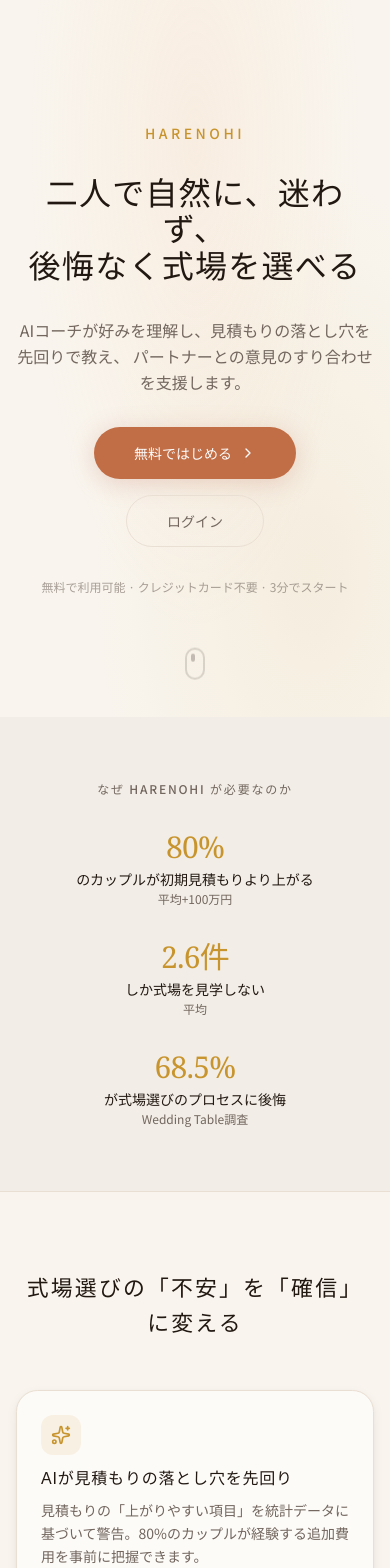
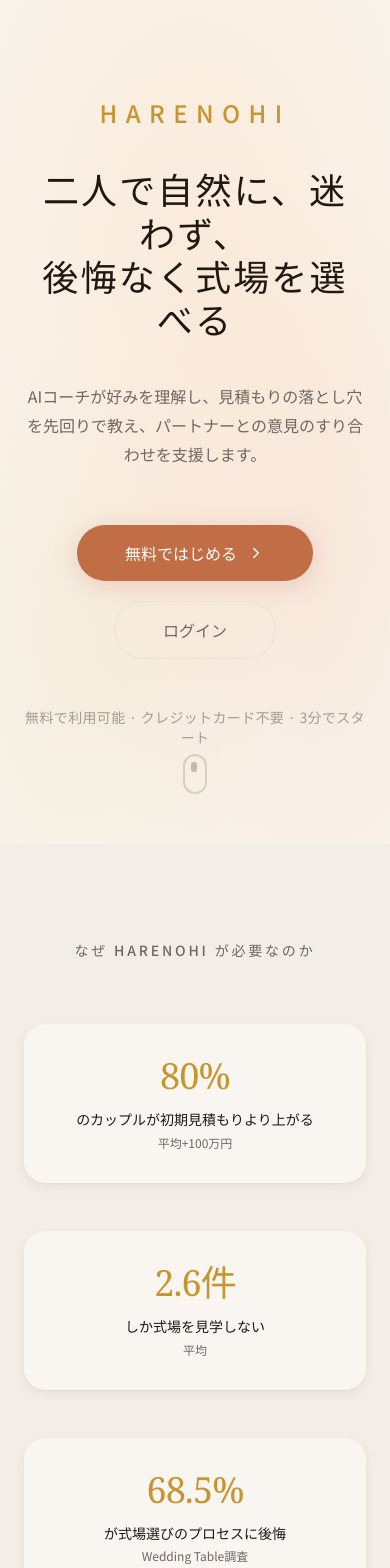
Before and after one commit to ykaya-jp/haretoki, a Next.js app: page / in a window 390 px wide. Shown: the top 1568 px of the page. Built offline with nearby package versions, Linux system fonts and the light colour scheme; no server answers.

Commit message:
feat: complete redesign of landing page and auth screens to luxury bridal quality

```diff
--- a/src/components/landing/landing-page.tsx
+++ b/src/components/landing/landing-page.tsx
@@ -34,55 +34,56 @@ const FEATURES = [
 ];
 
 const fadeUp = {
-  hidden: { opacity: 0, y: 24 },
+  hidden: { opacity: 0, y: 30 },
   visible: (i: number) => ({
     opacity: 1,
     y: 0,
-    transition: { delay: i * 0.12, duration: 0.5, ease: [0.16, 1, 0.3, 1] as const },
+    transition: { delay: i * 0.15, duration: 0.7, ease: [0.16, 1, 0.3, 1] as const },
   }),
 };
 
 const staggerIn = {
-  hidden: { opacity: 0, y: 20 },
+  hidden: { opacity: 0, y: 30 },
   visible: (i: number) => ({
     opacity: 1,
     y: 0,
-    transition: { delay: i * 0.1, duration: 0.5, ease: [0.16, 1, 0.3, 1] as const },
+    transition: { delay: i * 0.12, duration: 0.6, ease: [0.16, 1, 0.3, 1] as const },
   }),
 };
 
 export function LandingPage() {
   return (
-    <div className="min-h-dvh">
+    <div className="min-h-dvh bg-background">
       {/* ─── Hero Section ─── */}
-      <section className="relative flex min-h-[85vh] flex-col items-center justify-center bg-background px-4 text-center">
-        {/* Warm gradient overlay — sunrise feel */}
+      <section className="relative flex min-h-dvh flex-col items-center justify-center px-6 text-center">
+        {/* Soft radial gradient background — sunrise warmth */}
         <div
           className="pointer-events-none absolute inset-0"
           style={{
-            background: "radial-gradient(ellipse at 50% 20%, oklch(0.85 0.08 60 / 0.15), transparent 60%), radial-gradient(ellipse at 80% 80%, oklch(0.70 0.13 80 / 0.08), transparent 50%)",
+            background:
+              "radial-gradient(ellipse 80% 60% at 50% 30%, oklch(0.88 0.08 60 / 0.25), transparent), radial-gradient(ellipse 60% 50% at 80% 70%, oklch(0.75 0.12 45 / 0.12), transparent), radial-gradient(ellipse 50% 40% at 20% 80%, oklch(0.72 0.13 80 / 0.08), transparent)",
           }}
         />
 
         <motion.div
-          className="relative z-10 mx-auto max-w-3xl space-y-8"
+          className="relative z-10 mx-auto max-w-3xl space-y-10"
           initial="hidden"
           animate="visible"
         >
-          {/* Logo */}
+          {/* Logo — prominent */}
           <motion.p
             custom={0}
             variants={fadeUp}
-            className="text-sm font-medium uppercase tracking-[0.25em] text-[var(--gold-warm)]"
+            className="text-2xl font-medium uppercase tracking-[0.35em] text-[var(--gold-warm)] sm:text-3xl"
           >
             Harenohi
           </motion.p>
 
-          {/* Headline */}
+          {/* Headline — large, airy, serif */}
           <motion.h1
             custom={1}
             variants={fadeUp}
-            className="font-serif text-[clamp(2rem,5vw,3.5rem)] font-light leading-[1.15] tracking-[0.04em] text-foreground"
+            className="font-serif text-[clamp(2.25rem,6vw,4rem)] font-light leading-[1.2] tracking-[0.06em] text-foreground"
           >
             二人で自然に、迷わず、
             <br />
@@ -93,9 +94,10 @@ export function LandingPage() {
           <motion.p
             custom={2}
             variants={fadeUp}
-            className="mx-auto max-w-xl text-base leading-relaxed text-muted-foreground"
+            className="mx-auto max-w-lg text-base leading-[1.8] text-muted-foreground sm:text-lg"
           >
             AIコーチが好みを理解し、見積もりの落とし穴を先回りで教え、
+            <br className="hidden sm:block" />
             パートナーとの意見のすり合わせを支援します。
           </motion.p>
 
@@ -103,44 +105,59 @@ export function LandingPage() {
           <motion.div
             custom={3}
             variants={fadeUp}
-            className="flex flex-col items-center gap-4 sm:flex-row sm:justify-center"
+            className="flex flex-col items-center gap-5 pt-4 sm:flex-row sm:justify-center"
           >
             <Link
               href="/signup"
-              className="group inline-flex min-h-[52px] items-center gap-2 rounded-full bg-primary px-10 py-3.5 text-sm font-medium text-primary-foreground shadow-[0_4px_24px_rgba(196,129,110,0.3)] transition-all hover:shadow-[0_8px_32px_rgba(196,129,110,0.45)] hover:-translate-y-0.5 active:scale-95"
+              className="group inline-flex min-h-[56px] items-center gap-2.5 rounded-full bg-primary px-12 py-4 text-base font-medium text-primary-foreground shadow-[0_4px_24px_rgba(196,129,110,0.3)] transition-all duration-300 hover:shadow-[0_12px_40px_rgba(196,129,110,0.45)] hover:-translate-y-1 active:scale-95"
             >
               無料ではじめる
-              <ChevronRight className="h-4 w-4 transition-transform group-hover:translate-x-0.5" />
+              <ChevronRight className="h-4.5 w-4.5 transition-transform duration-300 group-hover:translate-x-1" />
             </Link>
             <Link
               href="/login"
-              className="inline-flex min-h-[52px] items-center gap-2 rounded-full border border-border px-10 py-3.5 text-sm text-muted-foreground transition-all hover:border-foreground/30 hover:text-foreground active:scale-95"
+              className="inline-flex min-h-[56px] items-center gap-2 rounded-full border border-border px-12 py-4 text-base text-muted-foreground transition-all duration-300 hover:border-foreground/30 hover:text-foreground active:scale-95"
             >
               ログイン
             </Link>
           </motion.div>
 
           {/* Trust signal */}
-          <motion.p custom={4} variants={fadeUp} className="text-xs text-muted-foreground/60">
+          <motion.p
+            custom={4}
+            variants={fadeUp}
+            className="pt-2 text-sm tracking-wide text-muted-foreground/60"
+          >
             無料で利用可能 · クレジットカード不要 · 3分でスタート
           </motion.p>
         </motion.div>
 
         {/* Scroll hint */}
-        <div className="absolute bottom-8 left-1/2 -translate-x-1/2 animate-bounce">
-          <div className="h-8 w-5 rounded-full border-2 border-foreground/15 p-1">
-            <div className="h-2 w-1 rounded-full bg-foreground/25" />
+        <motion.div
+          initial={{ opacity: 0 }}
+          animate={{ opacity: 1 }}
+          transition={{ delay: 1.5, duration: 1 }}
+          className="absolute bottom-10 left-1/2 -translate-x-1/2 animate-bounce"
+        >
+          <div className="h-10 w-6 rounded-full border-2 border-foreground/15 p-1.5">
+            <div className="h-2.5 w-1.5 rounded-full bg-foreground/25" />
           </div>
-        </div>
+        </motion.div>
       </section>
 
       {/* ─── Stats Section ─── */}
-      <section className="border-b border-border bg-[var(--muted)] px-4 py-16">
+      <section className="border-b border-border/50 bg-[var(--muted)] px-6 py-24 sm:py-32">
         <div className="mx-auto max-w-4xl">
-          <p className="mb-8 text-center text-xs font-medium uppercase tracking-[0.15em] text-muted-foreground">
+          <motion.p
+            initial={{ opacity: 0, y: 20 }}
+            whileInView={{ opacity: 1, y: 0 }}
+            viewport={{ once: true, margin: "-80px" }}
+            transition={{ duration: 0.6 }}
+            className="mb-16 text-center text-sm font-medium uppercase tracking-[0.2em] text-muted-foreground"
+          >
             なぜ Harenohi が必要なのか
-          </p>
-          <div className="grid grid-cols-1 gap-8 sm:grid-cols-3">
+          </motion.p>
+          <div className="grid grid-cols-1 gap-12 sm:grid-cols-3 sm:gap-8">
             {STATS.map((stat, i) => (
               <motion.div
                 key={stat.value}
@@ -149,13 +166,13 @@ export function LandingPage() {
                 initial="hidden"
                 whileInView="visible"
                 viewport={{ once: true, margin: "-50px" }}
-                className="text-center"
+                className="rounded-2xl bg-card/60 p-8 text-center shadow-[var(--shadow-card)] backdrop-blur-sm"
               >
-                <p className="font-serif text-3xl font-light tracking-tight text-[var(--gold-warm)]">
+                <p className="font-serif text-4xl font-light tracking-tight text-[var(--gold-warm)] sm:text-5xl">
                   {stat.value}
                 </p>
-                <p className="mt-1 text-sm text-foreground">{stat.label}</p>
-                <p className="mt-0.5 text-xs text-muted-foreground">{stat.sub}</p>
+                <p className="mt-3 text-sm leading-relaxed text-foreground">{stat.label}</p>
+                <p className="mt-1 text-xs text-muted-foreground">{stat.sub}</p>
               </motion.div>
             ))}
           </div>
@@ -163,12 +180,18 @@ export function LandingPage() {
       </section>
 
       {/* ─── Features Section ─── */}
-      <section className="bg-background px-4 py-20">
-        <div className="mx-auto max-w-4xl">
-          <h2 className="mb-12 text-center text-fluid-xl">
+      <section className="bg-background px-6 py-24 sm:py-32">
+        <div className="mx-auto max-w-5xl">
+          <motion.h2
+            initial={{ opacity: 0, y: 20 }}
+            whileInView={{ opacity: 1, y: 0 }}
+            viewport={{ once: true, margin: "-80px" }}
+            transition={{ duration: 0.6 }}
+            className="mb-20 text-center font-serif text-[clamp(1.5rem,3vw,2.5rem)] font-light tracking-[0.06em]"
+          >
             式場選びの「不安」を「確信」に変える
-          </h2>
-          <div className="grid grid-cols-1 gap-8 sm:grid-cols-2">
+          </motion.h2>
+          <div className="grid grid-cols-1 gap-8 sm:grid-cols-2 sm:gap-10">
             {FEATURES.map((feature, i) => {
               const Icon = feature.icon;
               return (
@@ -179,13 +202,13 @@ export function LandingPage() {
                   initial="hidden"
                   whileInView="visible"
                   viewport={{ once: true, margin: "-50px" }}
-                  className="rounded-2xl border border-border bg-card p-6 shadow-[var(--shadow-card)] transition-all hover:shadow-[var(--shadow-card-hover)] hover:-translate-y-1 active:scale-[0.98]"
+                  className="rounded-2xl border border-border/60 bg-card p-8 shadow-[var(--shadow-card)] transition-all duration-300 hover:shadow-[var(--shadow-card-hover)] hover:-translate-y-1 active:scale-[0.98] sm:p-10"
                 >
-                  <div className="mb-3 flex h-10 w-10 items-center justify-center rounded-lg bg-[var(--gold-subtle)]">
-                    <Icon className="h-5 w-5 text-[var(--gold-warm)]" />
+                  <div className="mb-5 flex h-14 w-14 items-center justify-center rounded-xl bg-[var(--gold-subtle)]">
+                    <Icon className="h-7 w-7 text-[var(--gold-warm)]" />
                   </div>
-                  <h3 className="mb-2 text-base font-medium">{feature.title}</h3>
-                  <p className="text-sm leading-relaxed text-muted-foreground">
+                  <h3 className="mb-3 text-lg font-medium tracking-wide">{feature.title}</h3>
+                  <p className="text-sm leading-[1.8] text-muted-foreground">
                     {feature.description}
                   </p>
                 </motion.div>
@@ -196,48 +219,57 @@ export function LandingPage() {
       </section>
 
       {/* ─── AI Coach Preview ─── */}
-      <section className="bg-[var(--muted)] px-4 py-20">
+      <section className="px-6 py-24 sm:py-32" style={{
+        background: "linear-gradient(180deg, oklch(0.95 0.01 75) 0%, oklch(0.93 0.02 70) 50%, oklch(0.95 0.01 75) 100%)",
+      }}>
         <motion.div
-          initial={{ opacity: 0, y: 20 }}
+          initial={{ opacity: 0, y: 30 }}
           whileInView={{ opacity: 1, y: 0 }}
-          viewport={{ once: true }}
-          transition={{ duration: 0.6 }}
+          viewport={{ once: true, margin: "-80px" }}
+          transition={{ duration: 0.7 }}
           className="mx-auto max-w-3xl text-center"
         >
-          <div className="mb-4 inline-flex items-center gap-2 rounded-full bg-[var(--gold-subtle)] px-4 py-1.5 text-xs text-[var(--gold-warm)]">
-            <MessageSquare className="h-3.5 w-3.5" />
+          <div className="mb-8 inline-flex items-center gap-2.5 rounded-full bg-[var(--gold-subtle)] px-5 py-2 text-sm text-[var(--gold-warm)]">
+            <MessageSquare className="h-4 w-4" />
             AIコーチ
           </div>
-          <h2 className="mb-4 font-serif text-2xl font-light leading-snug tracking-[0.04em] text-foreground">
+          <h2 className="mb-6 font-serif text-[clamp(1.5rem,3vw,2.5rem)] font-light leading-snug tracking-[0.06em] text-foreground">
             3問答えるだけで、
             <br />
             あなたに合う式場が見つかります
           </h2>
-          <p className="mb-8 text-sm text-muted-foreground">
-            好み・ゲスト人数・エリア・予算を伝えるだけ。AIが最適な式場を提案します。
+          <p className="mx-auto mb-12 max-w-md text-base leading-[1.8] text-muted-foreground">
+            好み・ゲスト人数・エリア・予算を伝えるだけ。
+            <br className="hidden sm:block" />
+            AIが最適な式場を提案します。
           </p>
           <Link
             href="/signup"
-            className="inline-flex min-h-[48px] items-center gap-2 rounded-full bg-primary px-8 py-3 text-sm font-medium text-primary-foreground shadow-lg transition-all hover:-translate-y-0.5 active:scale-95"
+            className="group inline-flex min-h-[56px] items-center gap-2.5 rounded-full bg-primary px-12 py-4 text-base font-medium text-primary-foreground shadow-[0_4px_24px_rgba(196,129,110,0.3)] transition-all duration-300 hover:shadow-[0_12px_40px_rgba(196,129,110,0.45)] hover:-translate-y-1 active:scale-95"
           >
             式場探しをはじめる
-            <ChevronRight className="h-4 w-4" />
+            <ChevronRight className="h-4.5 w-4.5 transition-transform duration-300 group-hover:translate-x-1" />
           </Link>
         </motion.div>
       </section>
 
       {/* ─── Footer ─── */}
-      <footer className="bg-background px-4 py-12">
+      <footer className="bg-background px-6 py-20">
         <div className="mx-auto max-w-4xl text-center">
-          <p className="font-serif text-lg text-foreground">Harenohi</p>
-          <p className="mt-2 text-xs text-muted-foreground">
+          <p className="text-2xl font-medium uppercase tracking-[0.3em] text-[var(--gold-warm)]">
+            Harenohi
+          </p>
+          <p className="mt-4 text-sm leading-relaxed text-muted-foreground">
             二人で自然に、迷わず、後悔なく式場を選べるプロダクト
           </p>
-          <div className="mt-4 flex justify-center gap-6 text-xs text-muted-foreground">
-            <Link href="/login" className="hover:text-foreground transition-colors">ログイン</Link>
-            <Link href="/signup" className="hover:text-foreground transition-colors">新規登録</Link>
+          <div className="mt-8 flex flex-wrap justify-center gap-8 text-sm text-muted-foreground">
+            <Link href="/login" className="transition-colors duration-200 hover:text-foreground">ログイン</Link>
+            <Link href="/signup" className="transition-colors duration-200 hover:text-foreground">新規登録</Link>
+            <Link href="#" className="transition-colors duration-200 hover:text-foreground">利用規約</Link>
+            <Link href="#" className="transition-colors duration-200 hover:text-foreground">プライバシーポリシー</Link>
           </div>
-          <p className="mt-8 text-[10px] text-muted-foreground/50">
+          <div className="mt-12 h-px w-full bg-border/40" />
+          <p className="mt-8 text-xs text-muted-foreground/50">
             © 2026 Harenohi. All rights reserved.
           </p>
         </div>
```
Also changed, not shown: src/app/(auth)/login/page.tsx (+38 -28 lines), src/app/(auth)/signup/page.tsx (+47 -33 lines).
